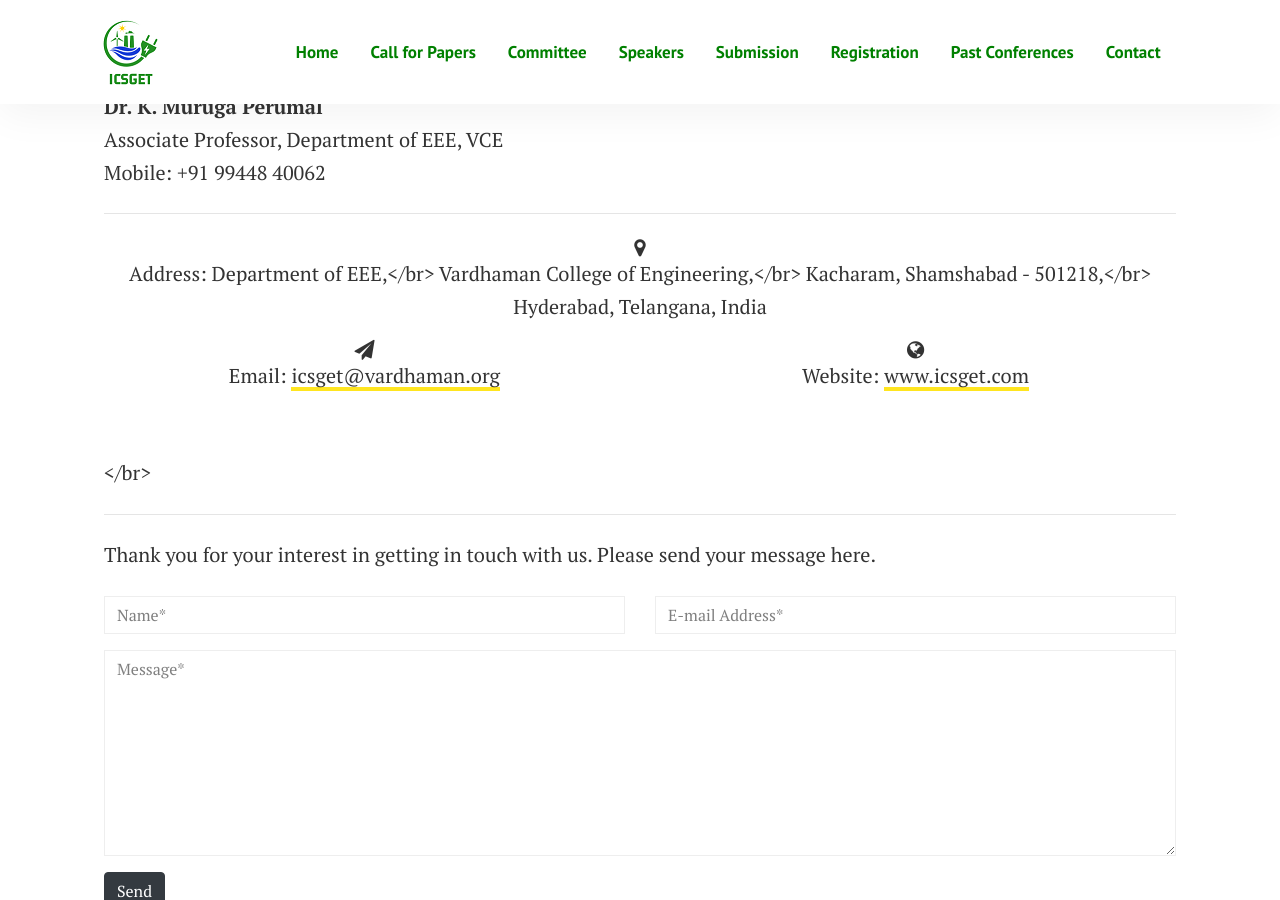
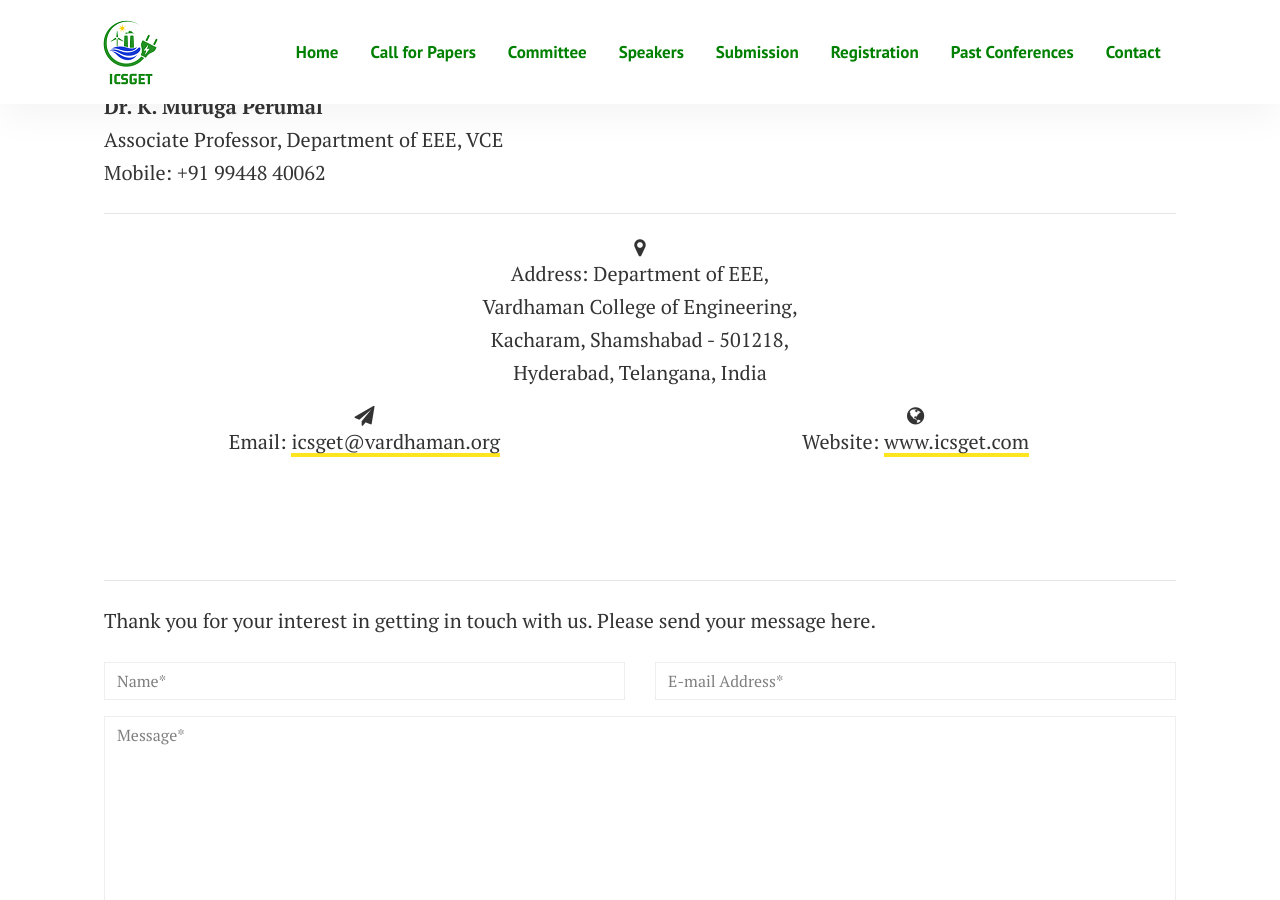
Before and after one commit to sravivarmanvce/temp, a Jekyll site: the page built from pages/contact.md, in a window 1280 px wide and 900 px high, scrolled down 756 px. Built offline with Jekyll 4.4.1, drawn with Linux system fonts in a browser that asks for light colours.

Commit message:
Update contact.md

```diff
--- a/pages/contact.md
+++ b/pages/contact.md
@@ -28,7 +28,7 @@ Mobile: +91 99448 40062
 <span class="fa fa-map-marker"></span>
 </div>
 <div class="text">
-<p><span>Address:</span> Department of EEE,</br> Vardhaman College of Engineering,</br> Kacharam, Shamshabad - 501218,</br> Hyderabad, Telangana, India</p>
+<p><span>Address:</span> Department of EEE,<br> Vardhaman College of Engineering,<br> Kacharam, Shamshabad - 501218,<br> Hyderabad, Telangana, India</p>
 </div>
 </div>
 </div>
@@ -53,7 +53,7 @@ Mobile: +91 99448 40062
 </div>
 </div>
 </div>
-</br>
+<br>
 <p></p>
 
 <hr>
```
